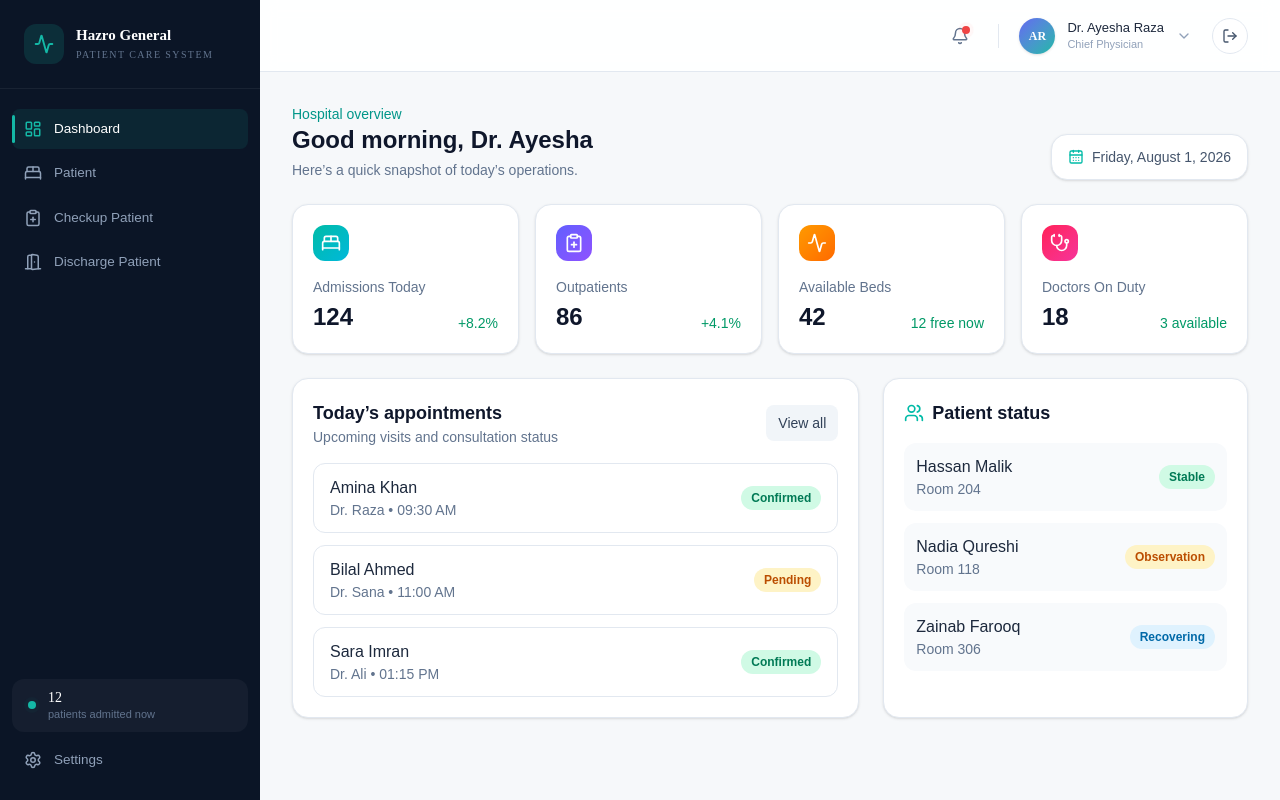
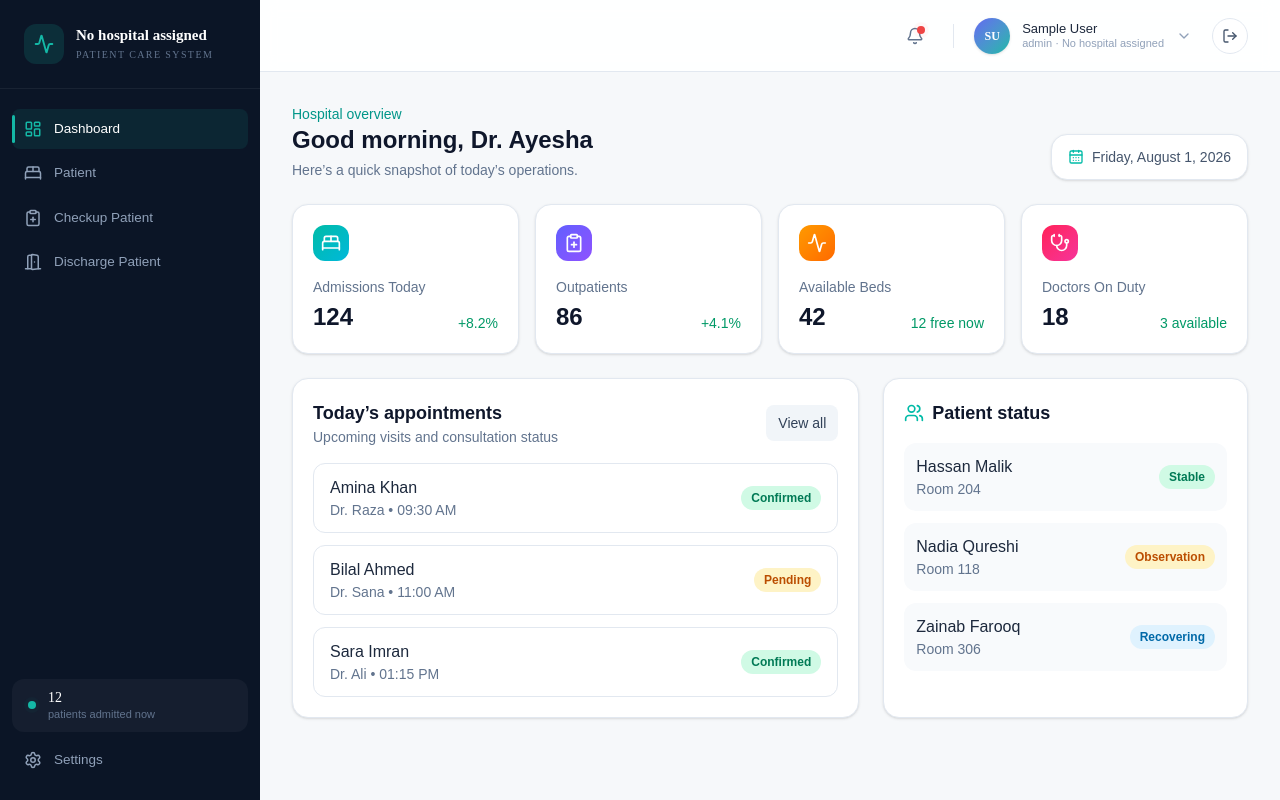
Before and after one commit to TalhaRahman33/Hospital-Management-Dashboard, a Next.js app: page /hospital/dashboard in a window 1280 px wide. Built offline with nearby package versions, Linux system fonts and the light colour scheme; no server answers; sample sign-in values are in the browser's storage.

Commit message:
actual user data

```diff
--- /dev/null
+++ b/app/hospital/_lib/apiHandler.js
@@ -0,0 +1,30 @@
+const API_BASE_URL = process.env.NEXT_PUBLIC_API_URL || "http://localhost:5000/api";
+
+const getAuthToken = () => {
+	if (typeof window === "undefined") {
+		return null;
+	}
+
+	try {
+		const stored = sessionStorage.getItem("authState");
+		return stored ? JSON.parse(stored)?.accessToken ?? null : null;
+	} catch {
+		return null;
+	}
+};
+
+export const getCurrentUser = async () => {
+	const token = getAuthToken();
+	const response = await fetch(`${API_BASE_URL}/auth/me`, {
+		credentials: "include",
+		headers: token ? { Authorization: `Bearer ${token}` } : {},
+	});
+
+	const data = await response.json().catch(() => ({}));
+
+	if (!response.ok) {
+		throw new Error(data?.message || "Failed to fetch current user");
+	}
+
+	return data?.user || data?.data?.user || null;
+};
--- a/app/hospital/components/Navbar.jsx
+++ b/app/hospital/components/Navbar.jsx
@@ -1,13 +1,47 @@
 // components/Navbar.jsx
 "use client"
-import React from 'react'
+import React, { useEffect } from 'react'
 import { Bell, ChevronDown, LogOut } from 'lucide-react'
 import { useRouter } from 'next/navigation'
 import { useAuthStore } from '@/store/authStore'
+import { getCurrentUser } from '../_lib/apiHandler'
 
 const Navbar = () => {
   const router = useRouter();
-  const { logoutUser } = useAuthStore();
+  const { accessToken, user, updateUser, logoutUser } = useAuthStore();
+
+  useEffect(() => {
+    const loadCurrentUser = async () => {
+      if (!accessToken) {
+        return;
+      }
+
+      try {
+        const currentUser = await getCurrentUser();
+
+        if (currentUser) {
+          updateUser(currentUser);
+        }
+      } catch {
+        // Keep the cached user visible when the profile request is unavailable.
+      }
+    };
+
+    loadCurrentUser();
+  }, [accessToken, updateUser]);
+
+  const fullName = [user?.firstName, user?.lastName]
+    .filter(Boolean)
+    .join(' ') || user?.name || 'User';
+  const initials = fullName
+    .split(' ')
+    .filter(Boolean)
+    .map((part) => part[0])
+    .join('')
+    .slice(0, 2)
+    .toUpperCase();
+  const roleName = user?.role?.name || user?.role?.title || user?.role || 'Staff';
+  const hospitalName = user?.hospitalAssignments?.[0]?.hospital?.name || 'No hospital assigned';
 
   const handleLogout = () => {
     logoutUser();
@@ -34,11 +68,11 @@ const Navbar = () => {
 
         <button className="flex items-center gap-3 group" type="button">
           <div className="w-9 h-9 rounded-full bg-gradient-to-br from-[#6366F1] to-[#14B8A6] flex items-center justify-center text-white text-xs font-semibold font-['Space_Grotesk'] shadow-sm">
-            AR
+            {initials}
           </div>
           <div className="text-left hidden sm:block">
-            <p className="text-[13px] font-medium text-slate-800 leading-tight">Dr. Ayesha Raza</p>
-            <p className="text-[11px] text-slate-400 leading-tight mt-0.5">Chief Physician</p>
+            <p className="text-[13px] font-medium text-slate-800 leading-tight">{fullName}</p>
+            <p className="text-[11px] text-slate-400 leading-tight">{roleName} · {hospitalName}</p>
           </div>
           <ChevronDown
             className="w-4 h-4 text-slate-400 group-hover:text-slate-600 transition-colors"
--- a/app/hospital/components/Sidebar.jsx
+++ b/app/hospital/components/Sidebar.jsx
@@ -4,6 +4,7 @@ import React from 'react'
 import Link from 'next/link'
 import { usePathname } from 'next/navigation'
 import { LayoutDashboard, BedDouble, ClipboardPlus, DoorOpen, Activity, Settings } from 'lucide-react'
+import { useAuthStore } from '@/store/authStore'
 
 const NAV_ITEMS = [
   { label: 'Dashboard', href: '/hospital/dashboard', icon: LayoutDashboard, accent: '#14B8A6' },
@@ -14,6 +15,8 @@ const NAV_ITEMS = [
 
 const Sidebar = () => {
   const pathname = usePathname()
+  const user = useAuthStore((state) => state.user)
+  const hospitalName = user?.hospitalAssignments?.[0]?.hospital?.name || 'No hospital assigned'
 
   return (
     <aside className="fixed left-0 top-0 h-screen w-[260px] bg-[#0B1526] flex flex-col z-20">
@@ -24,7 +27,7 @@ const Sidebar = () => {
         </div>
         <div className="min-w-0">
           <p className="font-['Space_Grotesk'] text-white text-[15px] font-semibold leading-tight truncate">
-            Hazro General
+            {hospitalName}
           </p>
           <p className="font-['JetBrains_Mono'] text-[10px] tracking-[0.14em] text-slate-500 uppercase mt-0.5">
             Patient Care System
--- /dev/null
+++ b/app/super-admin/_lib/apiHandler.js
@@ -0,0 +1,30 @@
+const API_BASE_URL = process.env.NEXT_PUBLIC_API_URL || "http://localhost:5000/api";
+
+const getAuthToken = () => {
+  if (typeof window === "undefined") {
+    return null;
+  }
+
+  try {
+    const stored = sessionStorage.getItem("authState");
+    return stored ? JSON.parse(stored)?.accessToken ?? null : null;
+  } catch {
+    return null;
+  }
+};
+
+export const getCurrentUser = async () => {
+  const token = getAuthToken();
+  const response = await fetch(`${API_BASE_URL}/auth/me`, {
+    credentials: "include",
+    headers: token ? { Authorization: `Bearer ${token}` } : {},
+  });
+
+  const data = await response.json().catch(() => ({}));
+
+  if (!response.ok) {
+    throw new Error(data?.message || "Failed to fetch current user");
+  }
+
+  return data?.user || data?.data?.user || null;
+};
--- a/app/super-admin/components/SuperAdminLayout.jsx
+++ b/app/super-admin/components/SuperAdminLayout.jsx
@@ -1,21 +1,42 @@
 'use client';
 
-import { useState } from 'react';
+import { useEffect, useState } from 'react';
 import SuperAdminNavbar from './SuperAdminNavbar';
 import SuperAdminSidebar from './SuperAdminSidebar';
 import { useAuthStore } from '@/store/authStore';
+import { getCurrentUser } from '../_lib/apiHandler';
 
 export default function SuperAdminLayout({ children }) {
   const [sidebarOpen, setSidebarOpen] = useState(false);
-  const { user } = useAuthStore();
+  const { accessToken, user, updateUser } = useAuthStore();
+
+  useEffect(() => {
+    if (!accessToken) {
+      return;
+    }
+
+    getCurrentUser()
+      .then((currentUser) => {
+        if (currentUser) {
+          updateUser(currentUser);
+        }
+      })
+      .catch(() => {
+        // Keep the cached user visible when the profile request is unavailable.
+      });
+  }, [accessToken, updateUser]);
+
+  const userName = [user?.firstName, user?.lastName]
+    .filter(Boolean)
+    .join(' ') || user?.name || 'Super Admin';
 
   return (
     <div className="min-h-screen bg-[linear-gradient(135deg,#f8fbff_0%,#f3f8ff_45%,#eefbf7_100%)] text-slate-800">
       <div className="flex min-h-screen">
-        <SuperAdminSidebar isOpen={sidebarOpen} onClose={() => setSidebarOpen(false)} userName={user?.name} />
+        <SuperAdminSidebar isOpen={sidebarOpen} onClose={() => setSidebarOpen(false)} userName={userName} />
 
         <div className="flex-1">
-          <SuperAdminNavbar onMenuClick={() => setSidebarOpen(true)} userName={user?.name} />
+          <SuperAdminNavbar onMenuClick={() => setSidebarOpen(true)} userName={userName} />
           <main className="p-4 md:p-8">{children}</main>
         </div>
       </div>
--- a/app/super-admin/components/SuperAdminNavbar.jsx
+++ b/app/super-admin/components/SuperAdminNavbar.jsx
@@ -39,7 +39,6 @@ export default function SuperAdminNavbar({ onMenuClick, userName }) {
             </div>
             <div className="text-left">
               <p className="text-sm font-semibold text-slate-800">{userName || 'Super Admin'}</p>
-              <p className="text-xs text-slate-500">Administrator</p>
             </div>
           </div>
 
--- a/store/authStore.js
+++ b/store/authStore.js
@@ -45,6 +45,21 @@ export const useAuthStore = create((set) => ({
     set(nextAuth);
   },
 
+  updateUser: (user) => {
+    set((state) => {
+      const nextAuth = {
+        accessToken: state.accessToken,
+        user,
+      };
+
+      if (typeof window !== "undefined") {
+        sessionStorage.setItem("authState", JSON.stringify(nextAuth));
+      }
+
+      return { user };
+    });
+  },
+
   logoutUser: () => {
     clearAuthSession();
 
```
